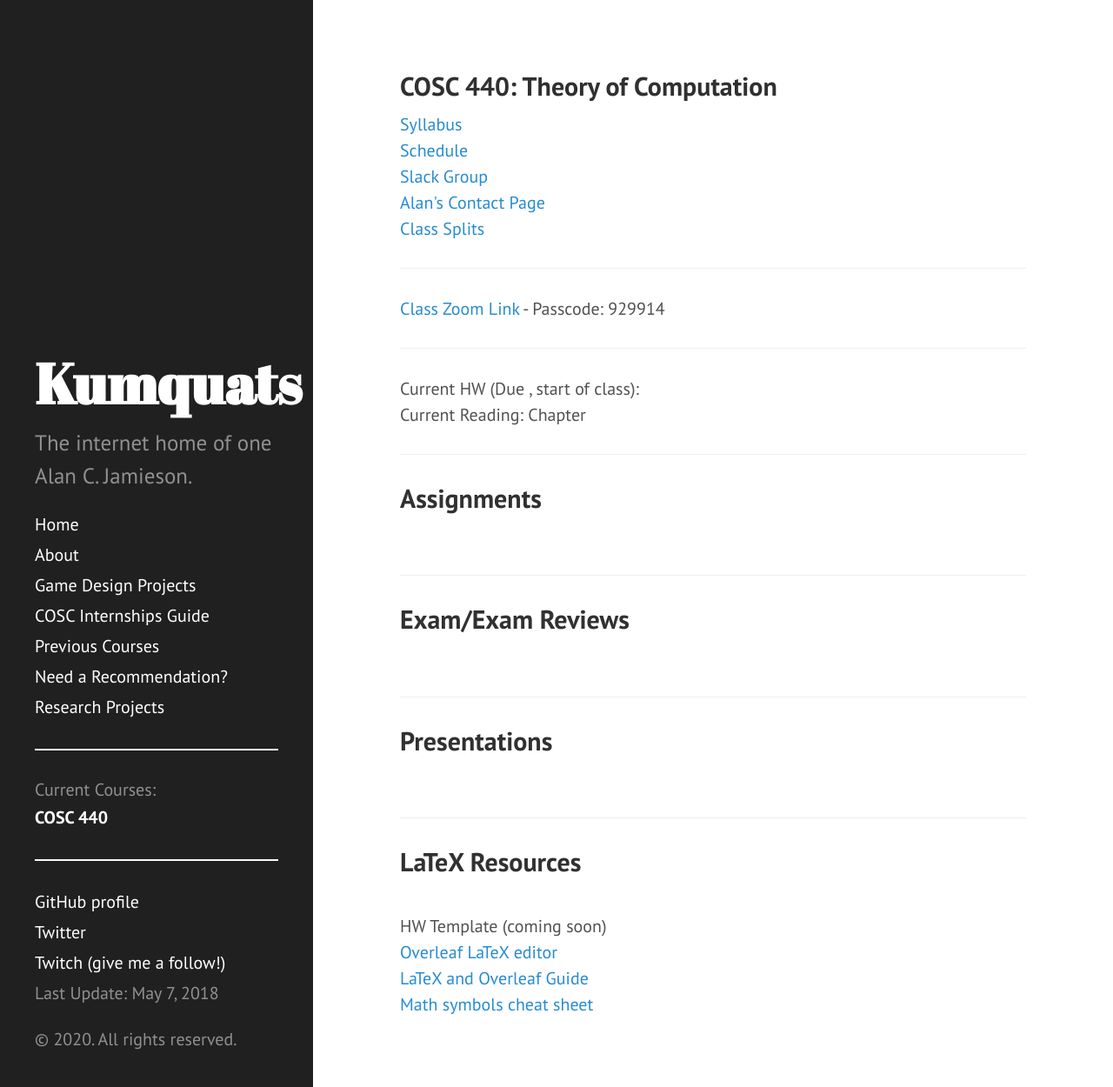
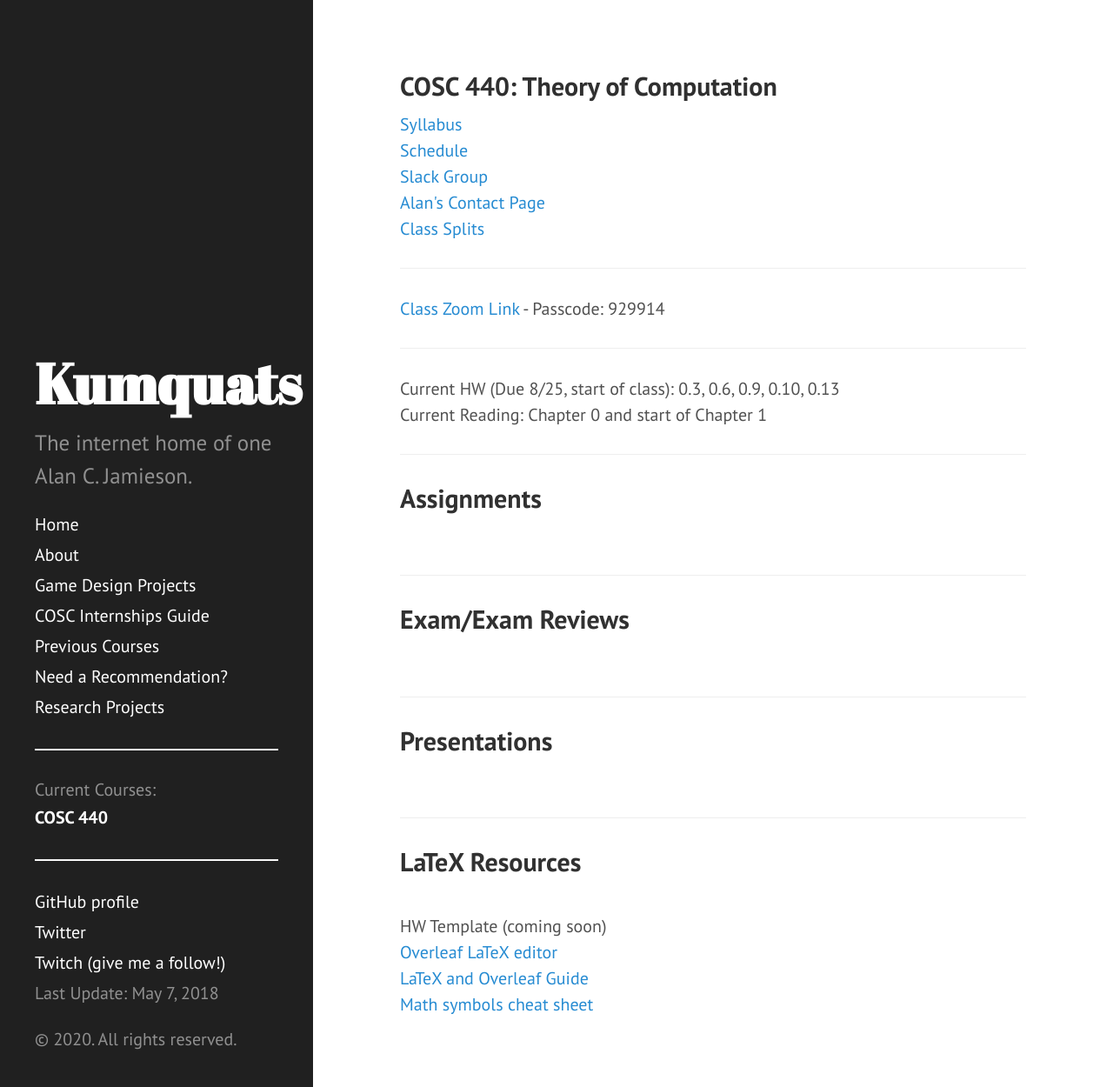
Before and after one commit to ripark/ripark.github.io, a Jekyll site: the page built from f20/cosc440.html, in a window 1280 px wide and 1250 px high. Shown: the whole window at 87% size. Built offline with Jekyll 4.4.1, drawn with Linux system fonts in a browser that asks for light colours; Markdown is read by kramdown in place of the engine named in the settings.

Commit message:
440 week 1

```diff
--- a/f20/cosc440.html
+++ b/f20/cosc440.html
@@ -16,9 +16,9 @@ shorttitle: "COSC 440"
 <hr>
 <a href="https://smcm.zoom.us/j/94201385875">Class Zoom Link</a> - Passcode: 929914
 <hr>
-Current HW (Due , start of class):
+Current HW (Due 8/25, start of class): 0.3, 0.6, 0.9, 0.10, 0.13
 <br>
-Current Reading: Chapter
+Current Reading: Chapter 0 and start of Chapter 1
 <hr>
 <h2> Assignments </h2>
 <br>
--- a/f20/split.txt
+++ b/f20/split.txt
@@ -10,6 +10,7 @@ Sherman
 
 Thursday:
 Beatrez
+Bowering
 Field
 Heitmann
 Orr, A
```
